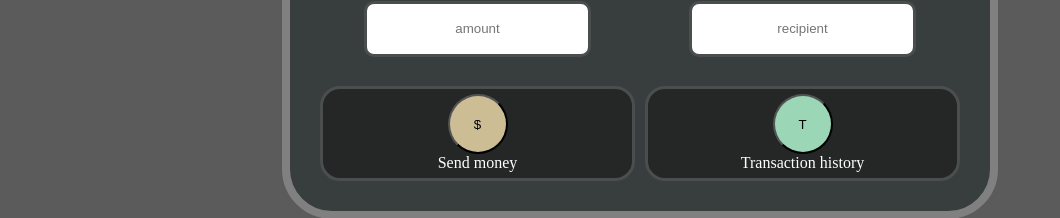
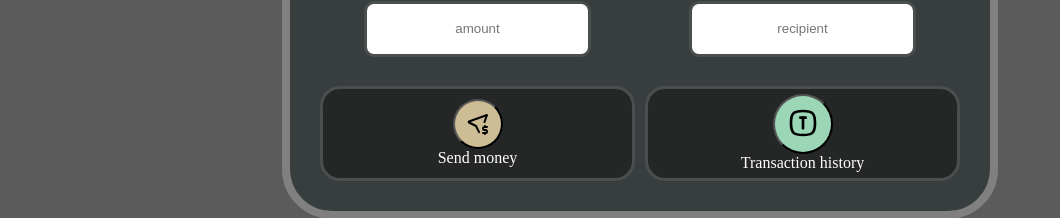
Before and after one commit to asim1799/my-react-projects, a React (Vite) app in the folder 02-budget-bee/: page / in a window 1280 px wide. Both pictures are taken after typing "Sample", "name@example.com", "Sample" into the empty fields and a click on the button "Sign in". Shown: the part 419-637 px from the top of the page, without its empty margins (0-1060 px from the left). Built offline with nearby package versions, Linux system fonts and the light colour scheme.

Commit message:
Additonal styling-home screen

```diff
--- a/02-budget-bee/package.json
+++ b/02-budget-bee/package.json
@@ -13,6 +13,7 @@
     "react": "^18.3.1",
     "react-dom": "^18.3.1",
     "react-hook-form": "^7.53.2",
+    "react-icons": "^5.3.0",
     "styled-components": "^6.1.13"
   },
   "devDependencies": {
--- a/02-budget-bee/src/components/Home.jsx
+++ b/02-budget-bee/src/components/Home.jsx
@@ -1,5 +1,5 @@
 import styled from "styled-components";
-
+import { TbSquareRoundedLetterT, TbLocationDollar } from "react-icons/tb";
 const StyledWelcomeScreen = styled.div`
   position: absolute;
   top: 50%;
@@ -21,7 +21,11 @@ const StyledWelcomeScreen = styled.div`
     background-color: #252626;
     border: 3px solid #4b4e4e;
     border-radius: 20px;
+
     padding: 5px;
+  }
+  button {
+    cursor: pointer;
   }
 `;
 const StyledInput = styled.input`
@@ -34,16 +38,21 @@ const StyledInput = styled.input`
   justify-self: center;
 `;
 const StyledSendButton = styled.button`
-  height: 60px;
-  width: 60px;
+  height: 50px;
+  width: 50px;
+  font-size: 24px;
+  background-color: #cdbd95;
   border-radius: 50%;
-  background-color: #cdbd95;
+  margin-top: 5px;
+  padding-top: 5px;
 `;
 const StyledTransactionsButton = styled.button`
   height: 60px;
   width: 60px;
+  font-size: 32px;
+  background-color: #9bd7b7;
   border-radius: 50%;
-  background-color: #9bd7b7;
+  padding-top: 5px;
 `;
 function Home({ user }) {
   return (
@@ -58,11 +67,15 @@ function Home({ user }) {
       <StyledInput placeholder="amount" />
       <StyledInput placeholder="recipient" />
       <div>
-        <StyledSendButton>$</StyledSendButton>
+        <StyledSendButton>
+          <TbLocationDollar />
+        </StyledSendButton>
         <p>Send money</p>
       </div>
       <div>
-        <StyledTransactionsButton>T</StyledTransactionsButton>
+        <StyledTransactionsButton>
+          <TbSquareRoundedLetterT />
+        </StyledTransactionsButton>
         <p>Transaction history</p>
       </div>
     </StyledWelcomeScreen>
```
Also changed, not shown: 1 other file (tests, documents, lock files or other folders).
